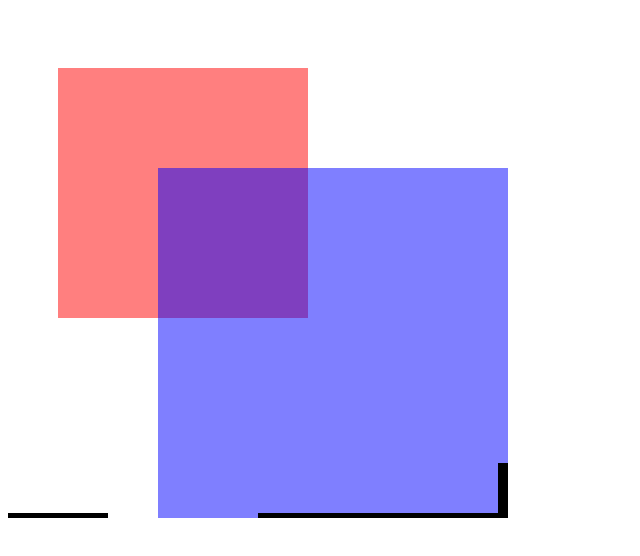
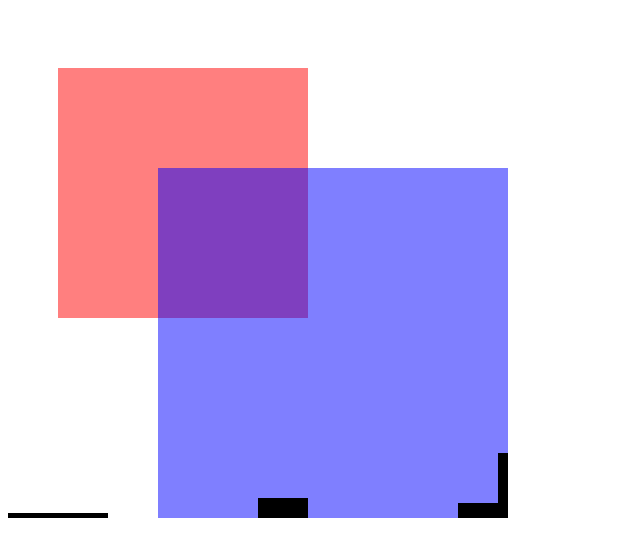
Before and after one commit to SamLR/1D_em_up, a website: page index.html in a window 1280 px wide. Shown: the part 48-604 px from the top of the page, without its empty margins (0-640 px from the left). Drawn offline with Linux system fonts and the light colour scheme.

Commit message:
pull out platforms

```diff
--- a/index.html
+++ b/index.html
@@ -11,6 +11,7 @@
     </canvas>
     <script src="js/collection-utils.js"></script>
     <script src="js/graphics-utils.js"></script>
+    <script src="js/platforms.js"></script>
     <script src="js/main-game.js"></script>
 </body>
 </html>
--- a/js/graphics-utils.js
+++ b/js/graphics-utils.js
@@ -1,5 +1,5 @@
 graphicsUtils = (function() {
-    var _getBox = function(x, y, width, height, context, colour) {
+    var _makeBox = function(x, y, width, height, context, colour) {
         var x2 = x + width,
             y2 = y + height;
         return {
@@ -17,6 +17,8 @@ graphicsUtils = (function() {
                 y = _y;
                 y2 = _y + height;
             },
+            setX2: function(_x2) {this.setX(_x2 - width);},
+            setY2: function(_y2) {this.setY(_y2 - height);},
             incX: function(_dx) {this.setX(x + _dx);},
             incY: function(_dy) {this.setY(y + _dy);},
             draw: function() {
@@ -51,6 +53,6 @@ graphicsUtils = (function() {
     };
 
     return {
-        getBox: _getBox
+        makeBox: _makeBox
     };
 }());
--- a/js/main-game.js
+++ b/js/main-game.js
@@ -41,14 +41,15 @@
             return;
         }
 
-        game.player = graphicsUtils.getBox(0, 450, 50, 50, game.context, 'rgba(0, 0, 0, 1)');
+        game.player = graphicsUtils.makeBox(0, 450, 50, 50, game.context, 'rgba(0, 0, 0, 1)');
         game.player.dx = 5;
         game.player.dy = 5;
         game.player.jump = false;
 
         game.platforms = [
-            graphicsUtils.getBox(0,   495, 100, 5, game.context, 'rgba(0, 0, 0, 1)'),
-            graphicsUtils.getBox(250, 495, 250, 5, game.context, 'rgba(0, 0, 0, 1)')
+            platforms.make(0,   495, 100, 5,  game.context, 'rgba(0, 0, 0, 1)'),
+            platforms.make(250, 480, 50,  20, game.context, 'rgba(0, 0, 0, 1)'),
+            platforms.make(450, 485, 50,  15, game.context, 'rgba(0, 0, 0, 1)')
         ];
 
         addEventListener('keydown', function (event) {
@@ -63,47 +64,43 @@
         requestAnimationFrame(render);
     }
 
-    function update (dt) {
-        var x; // used to determine if above platform
+    function updatePlayer (dt) {
         // move PC x to right
         // resolve jump
         // after X distance -> new screen
         // game.player.x += game.player.dx;
-        game.player.incX(game.player.dx);
+        var player = game.player;
+        player.incX(player.dx);
 
         // Character wrap
-        if (game.player.x() > game.canvas.width) {
-            game.player.setX(0);
+        if (player.x() > game.canvas.width) {
+            player.setX(0);
         }
 
-        if ( keysDown[32] && !game.player.jump) {
+        // Jump implementation
+        if ( keysDown[32] && !player.jump ) {
             // Jump has been pressed
-            game.player.dy = -5;
-            game.player.jump = true;
-        } else if (game.player.jump && game.player.y() < 300) {
+            player.dy = -5;
+            player.jump = true;
+        } else if ( player.y() < 300 ) {
             // Max jump height reached
-            game.player.dy = 5;
+            player.dy = 5;
         }
+        player.incY(player.dy);
 
-        game.player.incY(game.player.dy);
-        if (game.player.y() > 445) {
+        collectionUtils.forEach(game.platforms, function(pltfm) {
+            pltfm.landOnPlatform(player);
+        });
+
+        // Check if the player's died
+        if (player.y2() > HEIGHT ) {
             // Set character to ground
-            // game.player.setY(450);
-            game.player.jump = false;
-            game.player.dead = true;
-            x = game.player.x();
-            collectionUtils.forEach(game.platforms, function (pltfm) {
-                if (pltfm.x() < x && x < pltfm.x2()) {
-                    game.player.dead = false;
-                    game.player.setY(445); // on platform => stop falling
-                }
-            });
-
-            if (game.player.dead) console.log('boo!');
+            player.jump = false;
+            player.dead = true;
+            console.log('DEAD!');
 
         }
     }
-
 
     function drawBackground () {
         game.context.fillStyle = 'rgba(255, 0, 0, 0.5)';
@@ -130,7 +127,7 @@
         lastTime = now;
 
         game.context.clearRect(0, 0, game.canvas.width, game.canvas.height);
-        update(dt);
+        updatePlayer(dt);
         drawBackground();
         game.player.draw();
         collectionUtils.forEach(game.platforms, function (item) {
--- /dev/null
+++ b/js/platforms.js
@@ -0,0 +1,16 @@
+platforms = (function() {
+    // NB. This module must be initialised
+    return {
+        make: function(x, y, width, height, context, colour, landOnPlatform) {
+            var res = graphicsUtils.makeBox(x, y, width, height, context, colour);
+            res.landOnPlatform = landOnPlatform || function (player) {
+                var x = player.x();
+                if (res.x() < x && x < res.x2() && player.y2() > res.y()) {
+                    player.jump = false;
+                    player.setY2(res.y());
+                }
+            };
+            return res;
+        }
+    };
+})();
```
Also changed, not shown: README.md.
